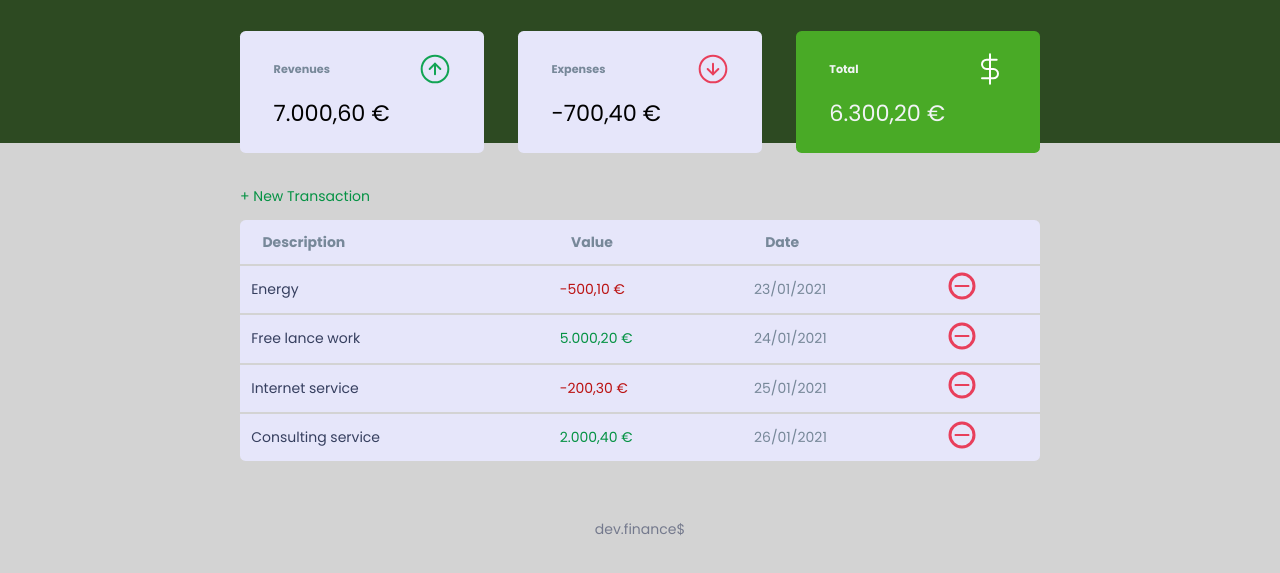
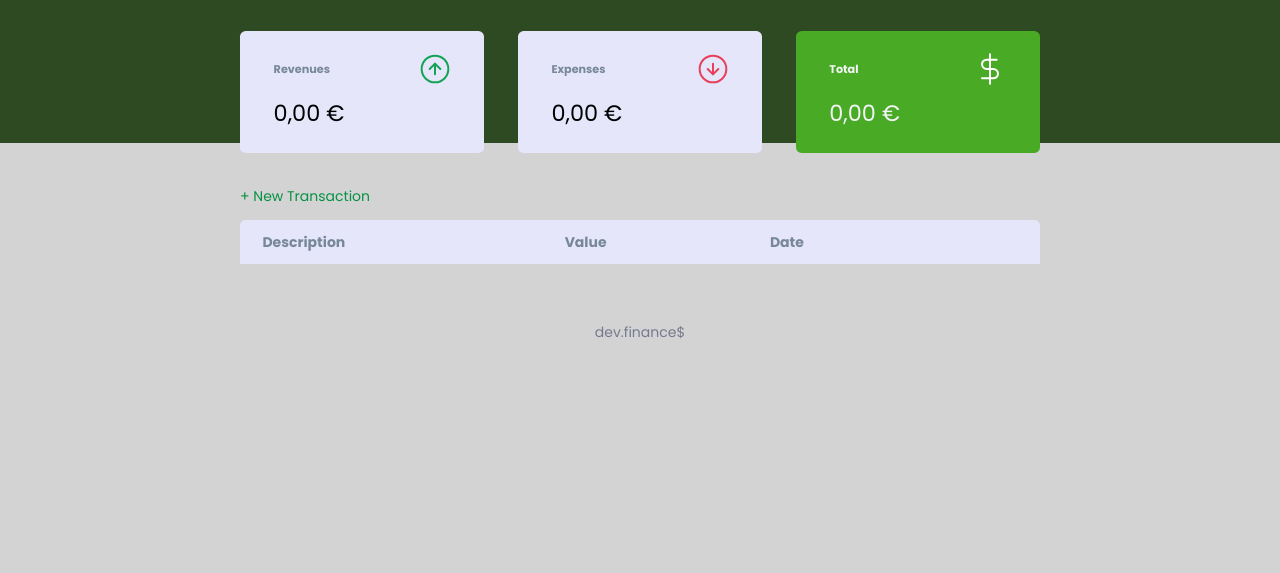
Before and after one commit to LisandroGuerra/dev-finances, a plain HTML site: page index.html in a window 1280 px wide. Shown: the part 55-628 px from the top of the page. Drawn offline with Linux system fonts and the light colour scheme.

Commit message:
Local storage configuration

```diff
--- a/index.html
+++ b/index.html
@@ -28,7 +28,7 @@
                     <span>Revenues</span>
                     <img src="./assets/revenue.svg" alt="Revenue icon">
                 </h3>
-                <p id="balanceRevenue">$ 5,000.00</p>
+                <p id="balanceRevenue">0,00</p>
             </div>
 
             <div class="card">
@@ -36,7 +36,7 @@
                     <span>Expenses</span>
                     <img src="./assets/expense.svg" alt="Expense icon">
                 </h3>
-                <p id="balanceExpense">$ 2,000.00</p>
+                <p id="balanceExpense">0,00</p>
             </div>
 
             <div class="card total">
@@ -44,7 +44,7 @@
                     <span>Total</span>
                     <img src="./assets/total.svg" alt="Totalization icon">
                 </h3>
-                <p id="balanceTotal">$ 3,000.00</p>
+                <p id="balanceTotal">0,00</p>
             </div>
 
         </section>
--- a/scripts/transactions.js
+++ b/scripts/transactions.js
@@ -1,28 +1,16 @@
-const transactions = [
-    {
-        description: "Energy",
-        amount: -50010,
-        date: "23/01/2021"
+const Storage = {
+    get() {
+        return JSON.parse(localStorage.getItem("transactions"))  || []
     },
-    {
-        description: "Free lance work",
-        amount: 500020,
-        date: "24/01/2021"
-    },
-    {
-        description: "Internet service",
-        amount: -20030,
-        date: "25/01/2021"
-    },
-    {
-        description: "Consulting service",
-        amount: 200040,
-        date: "26/01/2021"
+
+    set(transactions) {
+        localStorage.setItem("transactions",
+        JSON.stringify(transactions))
     }
-]
+}
 
 const Transaction = {
-    all: transactions,
+    all: Storage.get(),
 
     add(transaction) {
         Transaction.all.push(transaction)
@@ -205,6 +193,8 @@ const App = {
         })
 
         Balance.updateBalance()
+
+        Storage.set(Transaction.all)
     },
 
     reload(){
```
